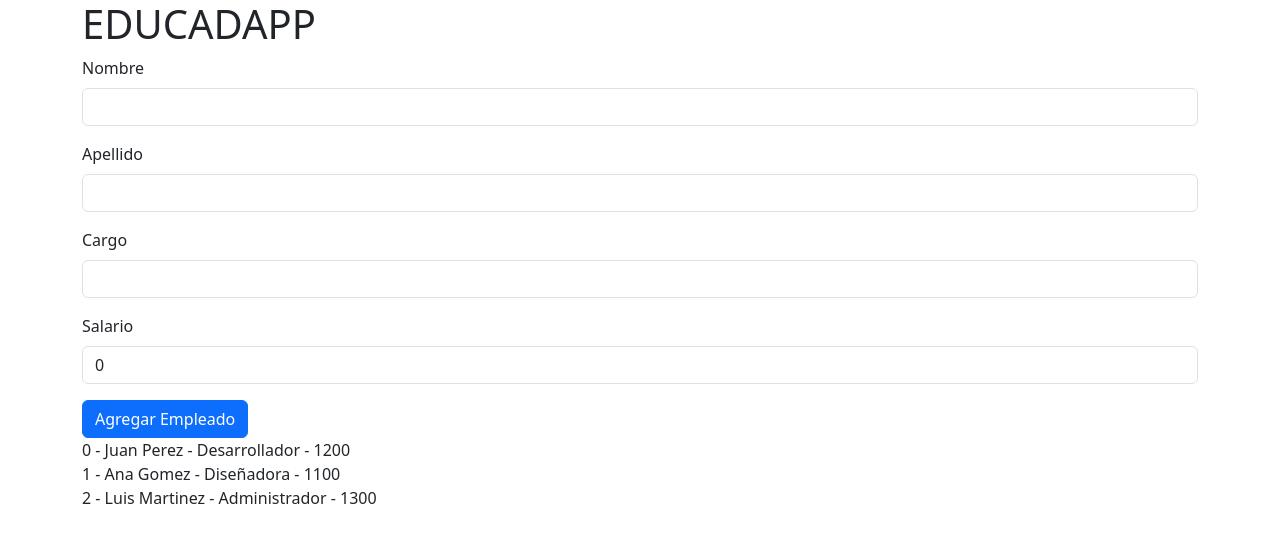
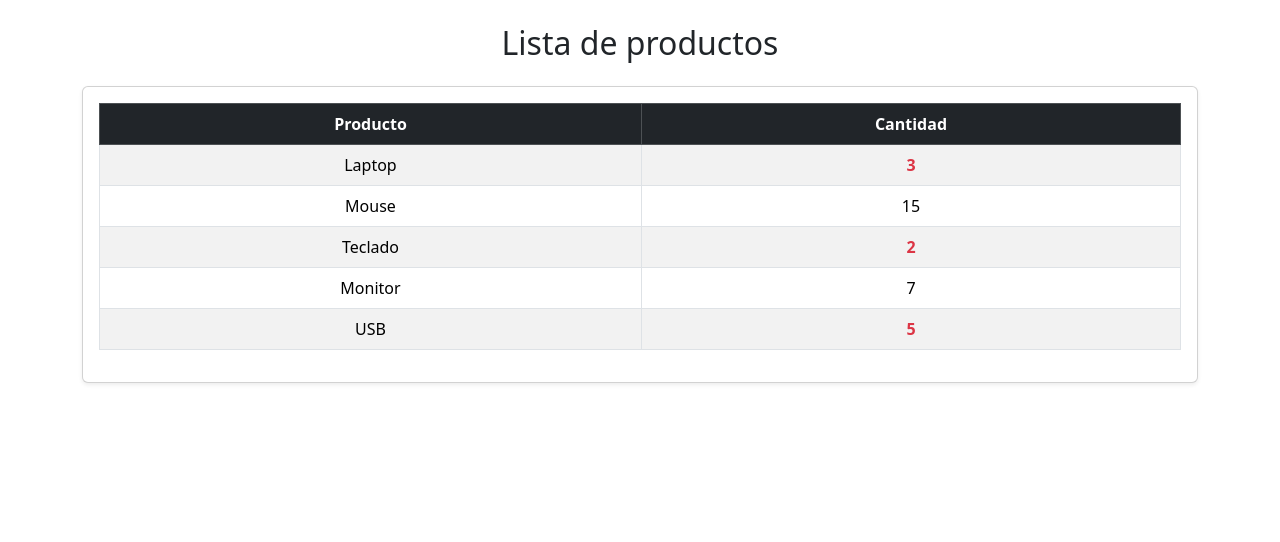
Before and after one commit to KevinMT5/EDUCAD_APP, an Angular app: page / in a window 1280 px wide. Shown: the top 542 px of the page. Built offline with nearby package versions, Linux system fonts and the light colour scheme.

Commit message:
Laboratorio

```diff
--- a/src/app/app.html
+++ b/src/app/app.html
@@ -1,10 +1,10 @@
-<div class="container">
+    <!--
+<div class="container mt-4">
   <div class="row">
-    <div class="col">
-      <h1>{{titulo}}</h1>
-    </div>
-    <br>
-    <form action="">
+Columna izquierda: Formulario
+    <div class="col-md-6">
+      <h2>{{titulo}}</h2>
+      <form (ngSubmit)="agregarEmpleado()">
         <div class="mb-3">
           <label for="nombre" class="form-label">Nombre</label>
           <input type="text" class="form-control" id="nombre" [(ngModel)]="nombre" name="nombre">
@@ -21,13 +21,20 @@
           <label for="salario" class="form-label">Salario</label>
           <input type="number" class="form-control" id="salario" [(ngModel)]="salario" name="salario">
         </div>
-      <button type="submit" class="btn btn-primary" (click)="agregarEmpleado()" style="">Agregar Empleado</button>
+        <button type="submit" class="btn btn-primary w-100">Agregar Empleado</button>
       </form>
+    </div>
 
-    <div class="col">
-      <div *ngFor="let empleado of empleados; let i = index">
-        {{i}} - {{empleado.nombre}} {{empleado.apellido}} - {{empleado.cargo}} - {{empleado.salario}}
+
+    <div class="col-md-6">
+      <h2>Lista de Empleados</h2>
+      <div *ngFor="let empleado of empleados; let i = index" class="border p-2 mb-2 rounded bg-light">
+        <strong>{{i+1}}.</strong> {{empleado.nombre}} {{empleado.apellido}}
+        <br>
+        <em>{{empleado.cargo}}</em> - ${{empleado.salario}}
       </div>
     </div>
   </div>
 </div>
+ -->
+<app-productos></app-productos>
--- a/src/app/app.ts
+++ b/src/app/app.ts
@@ -1,32 +1,15 @@
 import { Component } from '@angular/core';
 import { FormsModule } from '@angular/forms';
-import { Empleado } from './empleado.model';
 import { NgForOf } from '@angular/common';
+import { ProductosComponent } from './productos/productos';
 
 @Component({
   selector: 'app-root',
-  standalone: true,               // ✅ standalone si no usas AppModule
-  imports: [FormsModule, NgForOf],
+  standalone: true,
+  imports: [FormsModule, NgForOf, ProductosComponent],
   templateUrl: './app.html',
   styleUrls: ['./app.scss']
 })
 export class App {
   titulo = 'EDUCADAPP';
-
-  // propiedades enlazadas con ngModel
-  nombre: string = '';
-  apellido: string = '';
-  cargo: string = '';
-  salario: number = 0;
-
-  empleados: Empleado[] = [
-    new Empleado("Juan","Perez","Desarrollador",1200),
-    new Empleado("Ana","Gomez","Diseñadora",1100),
-    new Empleado("Luis","Martinez","Administrador",1300)
-  ];
-
-  agregarEmpleado() {
-    const miEmpleado = new Empleado(this.nombre, this.apellido, this.cargo, this.salario);
-    this.empleados.push(miEmpleado);
-  }
 }
--- /dev/null
+++ b/src/app/empleado-hijo-c/empleado-hijo-c.html
@@ -0,0 +1 @@
+<p>empleado-hijo-c works!</p>
--- /dev/null
+++ b/src/app/productos/producto.model.ts
@@ -0,0 +1,4 @@
+export interface Producto {
+  nombre: string;
+  stock: number;
+}
--- /dev/null
+++ b/src/app/productos/productos.html
@@ -0,0 +1,24 @@
+<div class="container mt-4">
+  <h2 class="text-center mb-4">Lista de productos</h2>
+
+  <div class="card shadow-sm">
+    <div class="card-body">
+      <table class="table table-striped table-bordered text-center">
+        <thead class="table-dark">
+          <tr>
+            <th>Producto</th>
+            <th>Cantidad</th>
+          </tr>
+        </thead>
+        <tbody>
+          <tr *ngFor="let p of productos">
+            <td>{{ p.nombre }}</td>
+            <td [ngClass]="{ 'text-danger fw-bold': p.stock <= 5 }">
+              {{ p.stock }}
+            </td>
+          </tr>
+        </tbody>
+      </table>
+    </div>
+  </div>
+</div>
--- /dev/null
+++ b/src/app/productos/productos.ts
@@ -0,0 +1,20 @@
+import { Component } from '@angular/core';
+import { CommonModule } from '@angular/common';
+import { Producto } from './producto.model';
+
+@Component({
+  selector: 'app-productos',
+  standalone: true,
+  imports: [CommonModule],
+  templateUrl: './productos.html',
+  styleUrls: ['./productos.scss']
+})
+export class ProductosComponent {
+  productos: Producto[] = [
+    { nombre: 'Laptop', stock: 3 },
+    { nombre: 'Mouse', stock: 15 },
+    { nombre: 'Teclado', stock: 2 },
+    { nombre: 'Monitor', stock: 7 },
+    { nombre: 'USB', stock: 5 }
+  ];
+}
```
Also changed, not shown: src/app/empleado-hijo-c/empleado-hijo-c.ts (added, +11 -0 lines), src/app/empleado-hijo-c/empleado-hijo-c.scss (added), src/app/productos/productos.scss (added), 2 other files (tests, documents, lock files or other folders). Lines whose indentation alone changed are shown as unchanged.
